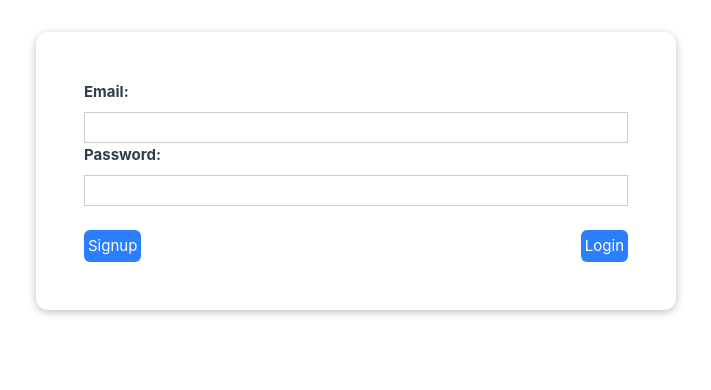
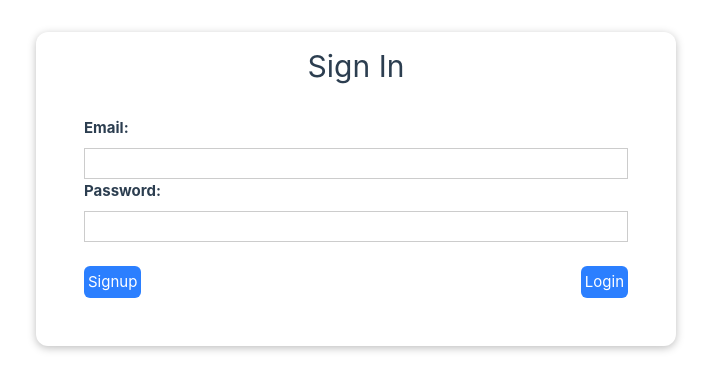
Before and after one commit to michael-adams-01/vue-todo, a Vue app: page /signin in a window 1280 px wide. Shown: the top 390 px of the page, without its empty margins (284-995 px from the left). Built offline with nearby package versions, Linux system fonts and the light colour scheme.

Commit message:
Add Header to SignIn

```diff
--- a/src/views/SignIn.vue
+++ b/src/views/SignIn.vue
@@ -1,6 +1,7 @@
 <template>
   <div>
     <base-card>
+      <h1 class="font-bold text-center text-3xl">Sign In</h1>
       <form @submit.prevent="handleSubmit" action="">
         <label for="email">Email: </label>
         <input @focus="clearError" v-model.trim="emailInput.val" class="border" type="email">
```
